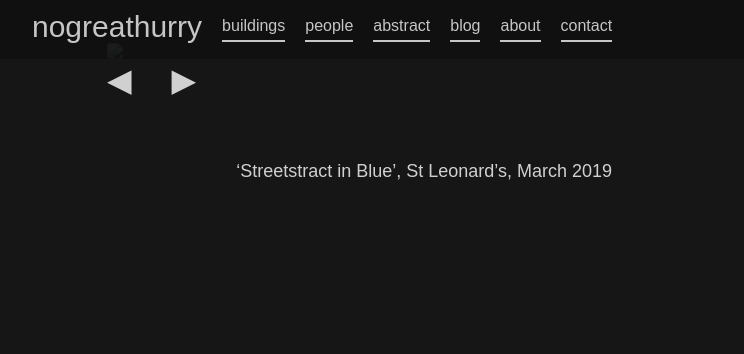
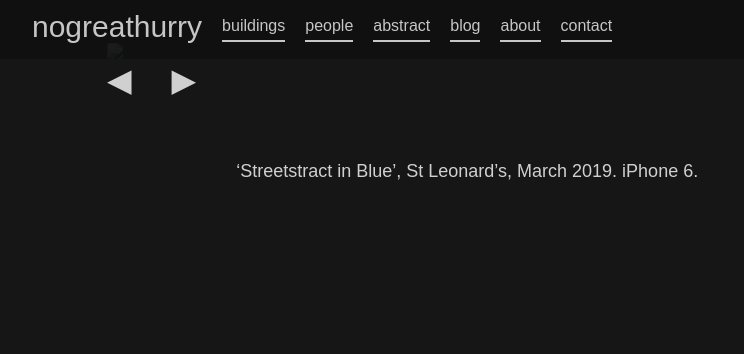
Before and after one commit to 987poiuytrewq/nogreathurry, a Jekyll site: the page built from _abstract/IMG-20190316-WA0008.md, in a window 1280 px wide. Shown: the top 354 px of the page, without its empty margins (8-752 px from the left). Built offline with Jekyll 4.4.1, drawn with Linux system fonts in a browser that asks for light colours; some of the changed lines change nothing that is shown.

Commit message:
Updated Img 20190316 Wa0008

```diff
--- a/_abstract/IMG-20190316-WA0008.md
+++ b/_abstract/IMG-20190316-WA0008.md
@@ -1,9 +1,20 @@
 ---
 title: "'Streetstract in Blue'"
 date: 2019-03-17 12:18:00 Z
+tags:
+- "@robin.likes.abstracts"
+- blue
+- Robin Maurice Barr
+- abstract
+- abstract photography
+- found abstract
+- iphone6
+- paint
+- surface
+- unintended abstract
 image: "/uploads/IMG-20190316-WA0008.jpg"
 thumbnail_image: "/uploads/IMG-20190316-WA0008_thumbnail.jpg"
 layout: photo
 ---
 
-'Streetstract in Blue', St Leonard's, March 2019
+'Streetstract in Blue', St Leonard's, March 2019. iPhone 6.
```
